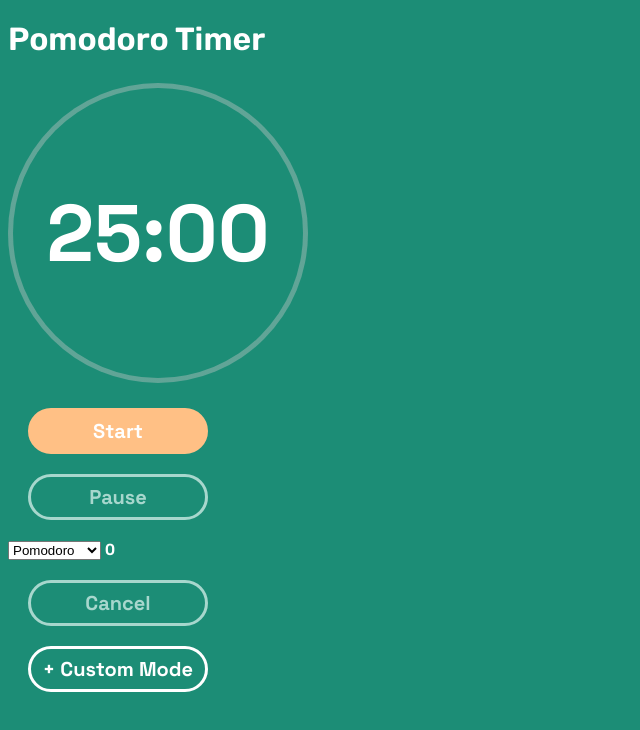
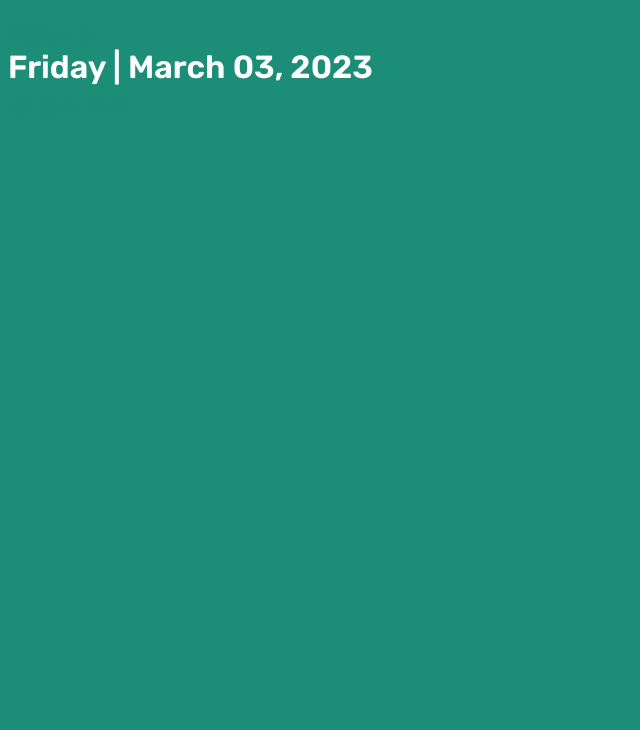
Before and after one commit to ni-lie/IskoTool, a Svelte app in the folder IskoTool/: page / in a window 1280 px wide. Shown: the top 730 px of the page, without its empty margins (0-640 px from the left). Built offline with nearby package versions, Linux system fonts and the light colour scheme.

Commit message:
feat: display current date and time on dashboard

```diff
--- a/IskoTool/index.html
+++ b/IskoTool/index.html
@@ -8,8 +8,9 @@
     <link rel="preconnect" href="https://fonts.gstatic.com" crossorigin>
     <link href="https://fonts.googleapis.com/css2?family=Rubik:wght@300;500;600&display=swap" rel="stylesheet">
     <link href="https://fonts.googleapis.com/css2?family=Space+Grotesk:wght@300;400;700&display=swap" rel="stylesheet">
+    <link rel="stylesheet" href="app.css">
 
-    <title>IskoTool</title>
+    <title>Dashboard - IskoTool</title>
   </head>
   <body>
     <div id="app"></div>
--- a/IskoTool/src/App.svelte
+++ b/IskoTool/src/App.svelte
@@ -1,15 +1,38 @@
 <script>
-  let title = "POMODORO";
-  import PomodoroTimer from './lib/PomodoroTimer.svelte';
+  let date = new Date();
+
+  setInterval(() => {
+    date = new Date();
+  }, 1000);
+
+  $: dayFmt = new Intl.DateTimeFormat('en-US', {weekday: 'long'}).format(date);
+  $: dateFmt = new Intl.DateTimeFormat('en-US', {month: 'long', day: '2-digit', year: 'numeric'}).format(date);
+  $: timeFmt = new Intl.DateTimeFormat('en-US', {hour: 'numeric', minute: 'numeric'}).format(date);
 </script>
 
 <main>
   <h1 class="title">
-    Pomodoro Timer
+    <p class="small-green-text"> Today is </p>
+    {dayFmt} | {dateFmt}
+    <p class="bold-green-text"> {timeFmt} </p>
   </h1>
-  <PomodoroTimer />
+  <!-- <PomodoroTimer /> -->
 </main>
 
 <style>
+p {
+  margin: 0;
+}
+
+.small-green-text {
+  color: var(--evergreen-dark);
+  font-size: 1.5rem;
+  font-weight: 300;
+}
+
+.bold-green-text {
+  color: var(--evergreen-dark);
+  font-size: 2rem;
+}
 
 </style>
```
